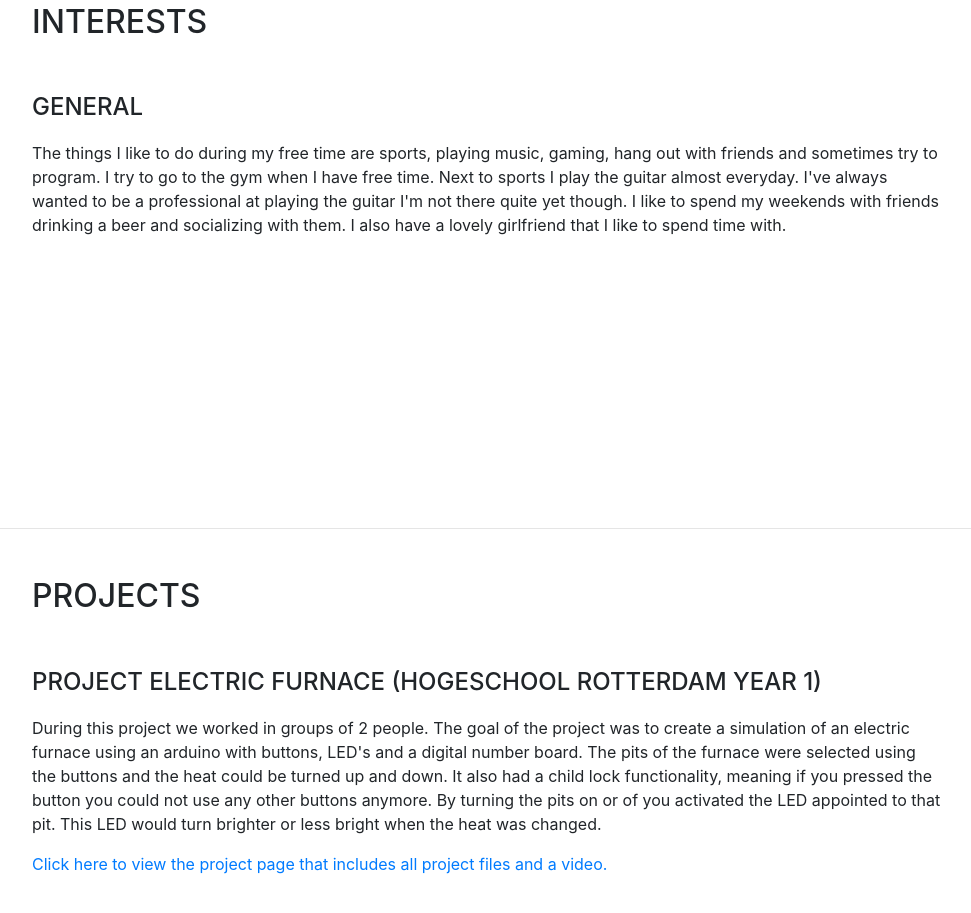
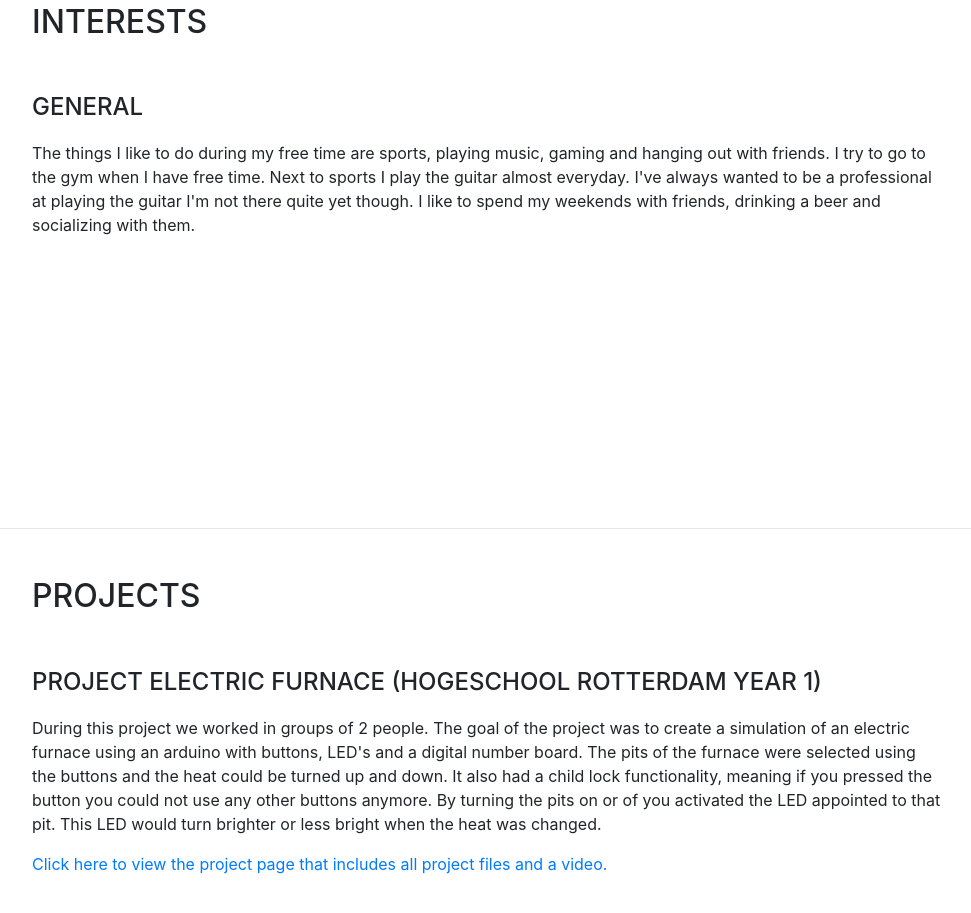
Before and after one commit to PeterSmaal/petersmaal.github.io, a website with bundled scripts: page index.html in a window 1280 px wide. Shown: the part 3547-4460 px from the top of the page, without its empty margins (288-1259 px from the left). Built offline with nearby package versions, Linux system fonts and the light colour scheme; a web font is replaced by a local one.

Commit message:
Update index.html

```diff
--- a/index.html
+++ b/index.html
@@ -213,8 +213,8 @@
         <div class="my-auto">
           <h2 class="mb-5">Interests</h2>
             <div class="subheading mb-3">General</div>
-            <p>The things I like to do during my free time are sports, playing music, gaming, hang out with friends and sometimes try to program. I try to go to the gym when I have free time. Next to sports I play the guitar almost everyday. I've always wanted to be a professional at playing the guitar I'm not there quite yet though.
-            I like to spend my weekends with friends drinking a beer and socializing with them. I also have a lovely girlfriend that I like to spend time with.
+            <p>The things I like to do during my free time are sports, playing music, gaming and hanging out with friends. I try to go to the gym when I have free time. Next to sports I play the guitar almost everyday. I've always wanted to be a professional at playing the guitar I'm not there quite yet though.
+            I like to spend my weekends with friends, drinking a beer and socializing with them.
             </p>
           </div>
         </div>
```
